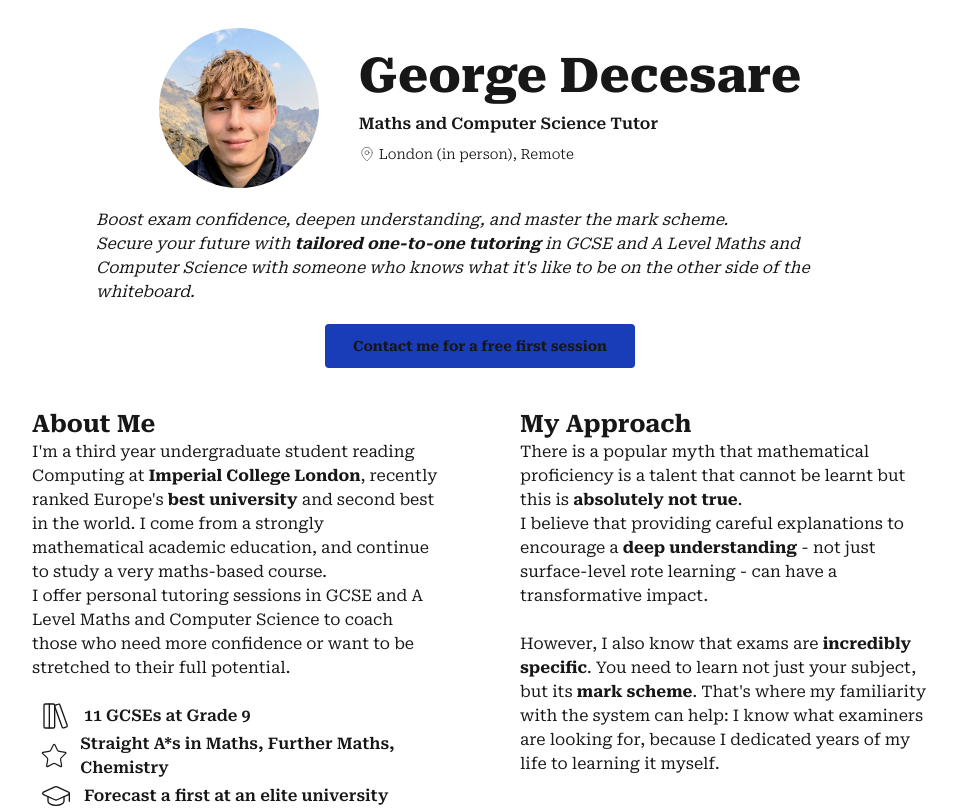
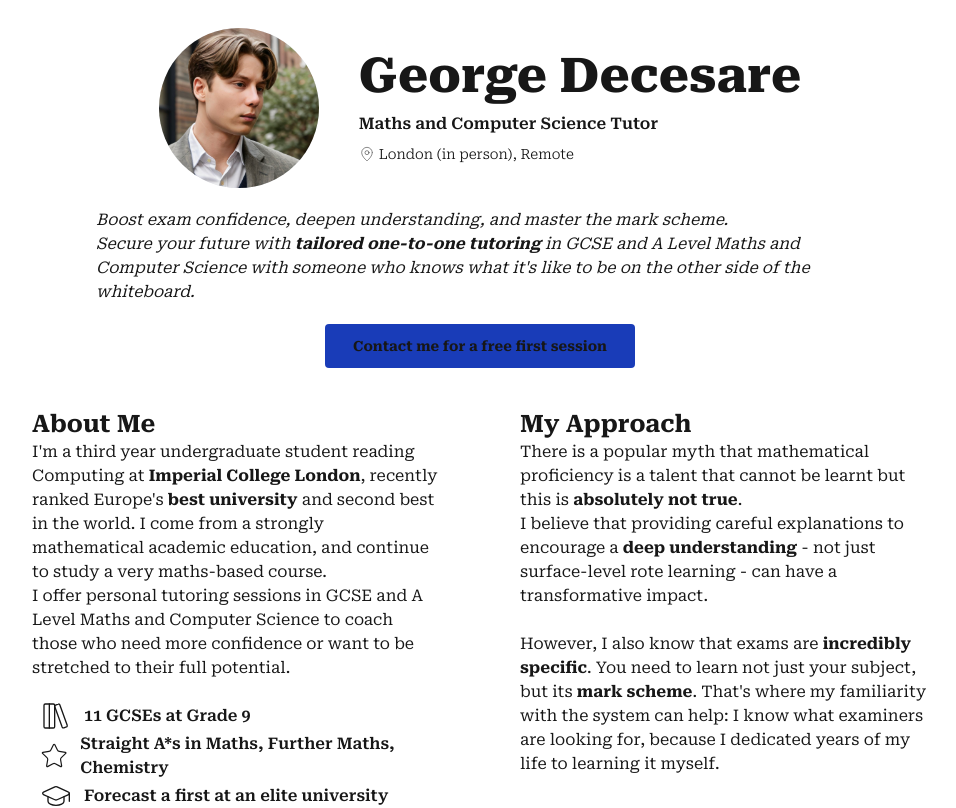
Before and after one commit to georgedecesare/decesare-dev, a Next.js app: page /tutor in a window 1280 px wide. Shown: the top 808 px of the page, without its empty margins (160-1116 px from the left). Built offline with nearby package versions, Linux system fonts and the light colour scheme.

Commit message:
Update profile picture

```diff
--- a/src/app/(tutor)/tutor/page.tsx
+++ b/src/app/(tutor)/tutor/page.tsx
@@ -14,9 +14,9 @@ export default function TutorPage() {
             <Image
               src="/me.jpg"
               alt="George Decesare"
-              width={100}
-              height={100}
-              className="object-cover w-full h-full"
+              width={1024}
+              height={1395}
+              className="object-cover pt-7"
             />
           </div>
           <div>
```
Also changed, not shown: public/me.jpg, public/me_old.jpg (added).
